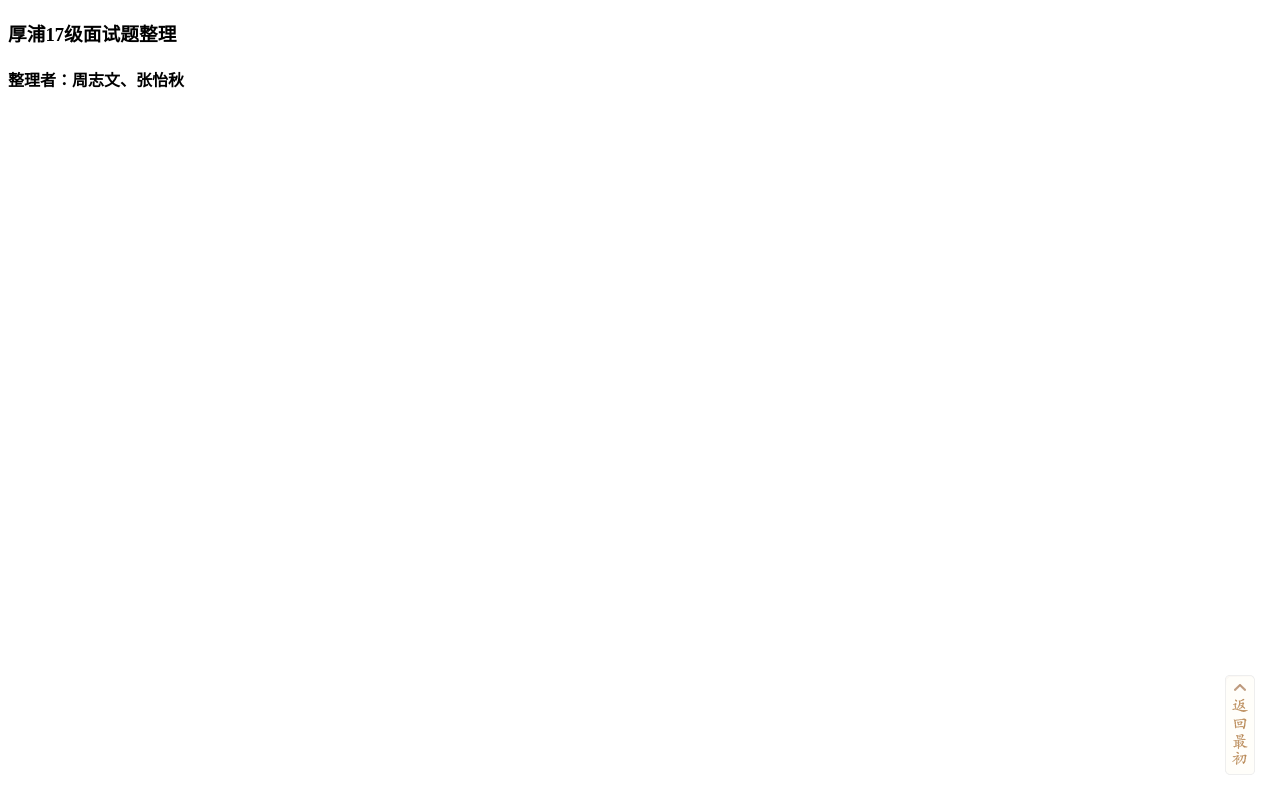
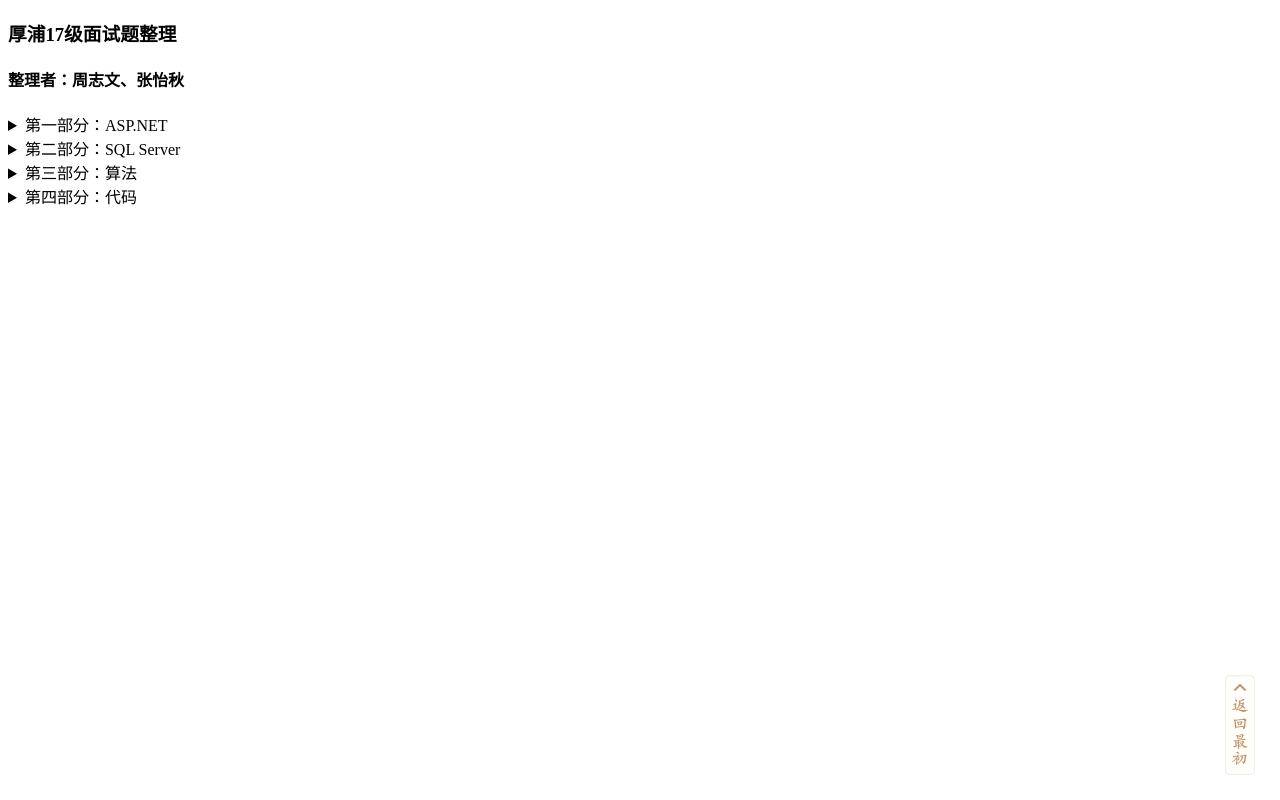
Before and after one commit to ZhangYiQiu/zhangyiqiu.github.io, a plain HTML site: page data/mianshiti.html in a window 1280 px wide. Drawn offline with Linux system fonts and the light colour scheme.

Commit message:
Update mianshiti.html

```diff
--- a/data/mianshiti.html
+++ b/data/mianshiti.html
@@ -3,7 +3,7 @@
 <head>
 <meta charset="utf-8">
 <title>17级厚浦面试题整理</title>
-<script href="../js/jquery-3.2.1.min.js"></script>
+<script src="../js/jquery-3.2.1.min.js"></script>
 <script>
 $(function(){
 	$.ajax({
```
